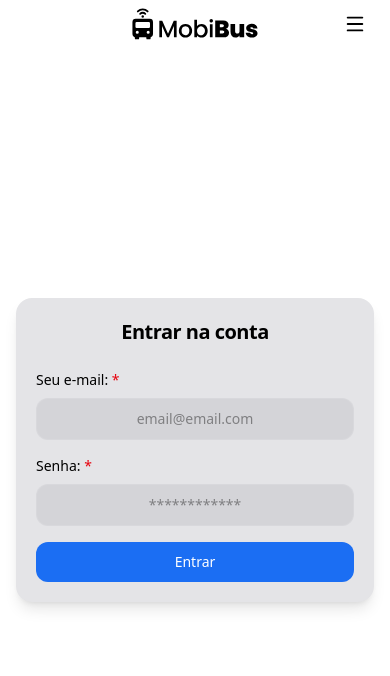
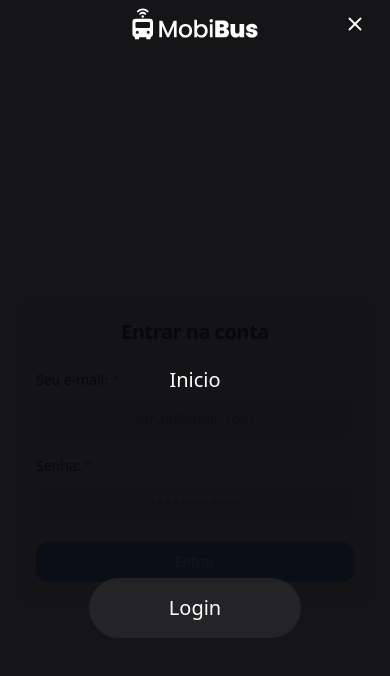
Before and after one commit to felippetuma/MobiBus-GS, a Next.js app: page /login in a window 390 px wide. Both pictures are taken after a click on the button "Abrir menu". Shown: the top 676 px of the page. Built offline with nearby package versions, Linux system fonts and the light colour scheme.

Commit message:
feat: adiciona menu mobile de navegação na navbar

```diff
--- a/src/components/Navbar.tsx
+++ b/src/components/Navbar.tsx
@@ -1,22 +1,32 @@
 "use client"
-import { Menu } from "lucide-react"
+import { Menu, X } from "lucide-react"
 import Image from "next/image"
 import Link from "next/link"
 import { usePathname } from "next/navigation"
+import { useState } from "react"
 
 const Navbar = () => {
   const isHome = usePathname() === "/"
+  const [open, setOpen] = useState(false);
+  const light = isHome || open // texto/logo claros: home ou menu aberto (fundo preto)
+
 
   return (
-    <nav className={`absolute inset-x-0 top-0 z-10 flex text-center pt-6 justify-center items-center transition-colors duration-300 ${isHome ? "text-white" : "text-black"}`}>
-      <Link href='/' className="absolute md:left-20 hover:-translate-y-1"><Image src="/icons/mobibus-branco.svg" alt="Logo Branca do MobiBus" width={126} height={32} className={isHome ? "" : "brightness-0"} /></Link>
+    <nav className={`absolute inset-x-0 top-0 z-10 flex text-center pt-6 justify-center items-center transition-colors duration-300 ${light ? "text-white" : "text-black"}`}>
+      <Link href='/' onClick={() => setOpen(false)} className="absolute z-50 md:left-20 hover:-translate-y-1"><Image src="/icons/mobibus-branco.svg" alt="Logo Branca do MobiBus" width={126} height={32} className={light ? "" : "brightness-0"} /></Link>
       <div className="hidden md:flex items-center justify-center md:gap-3">
         <Link href="/">Inicio</Link>
       </div>
-        <Link href="/login" className={`absolute hidden md:flex items-center justify-center right-16 w-22 h-10 rounded-full text-center font-semibold shadow-sm ${isHome ? "bg-zinc-300/20 hover:shadow-white" : "bg-black/10 hover:shadow-black/30"} hover:-translate-y-1 duration-300`}>Login</Link>
-        <button className="absolute md:hidden flex items-center justify-center right-6 cursor-pointer">
-          <Menu size={22}/>
-        </button>
+      <Link href="/login" className={`absolute hidden md:flex items-center justify-center right-16 w-22 h-10 rounded-full text-center font-semibold shadow-sm ${isHome ? "bg-zinc-300/20 hover:shadow-white" : "bg-black/10 hover:shadow-black/30"} hover:-translate-y-1 duration-300`}>Login</Link>
+      <button onClick={() => setOpen(!open)} aria-label={open ? "Fechar menu" : "Abrir menu"} aria-expanded={open} className="absolute z-50 md:hidden flex items-center justify-center right-6 cursor-pointer">
+        {open ? <X size={22} /> : <Menu size={22} />}
+      </button>
+      {open && (
+        <div className="fixed inset-0 z-40 md:hidden flex flex-col items-center justify-center gap-6 bg-zinc-950/95 text-white text-xl font-medium">
+          <Link href="/" onClick={() => setOpen(false)}>Inicio</Link>
+          <Link href="/login" onClick={() => setOpen(false)} className="relative top-40 bg-zinc-800/80 px-20 py-4 rounded-full">Login</Link>
+        </div>
+      )}
     </nav>
   )
 }
```
